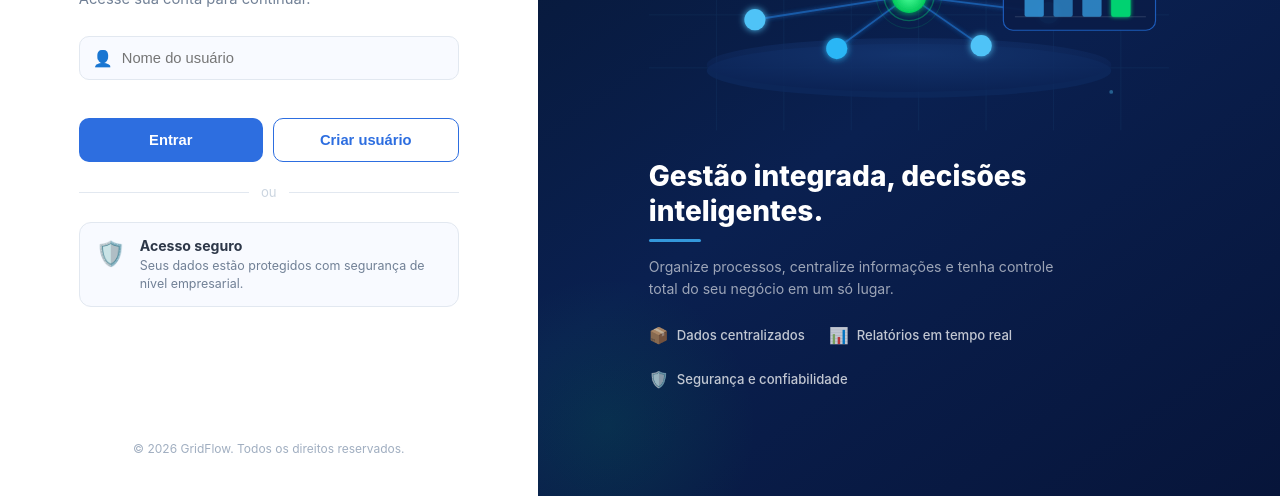
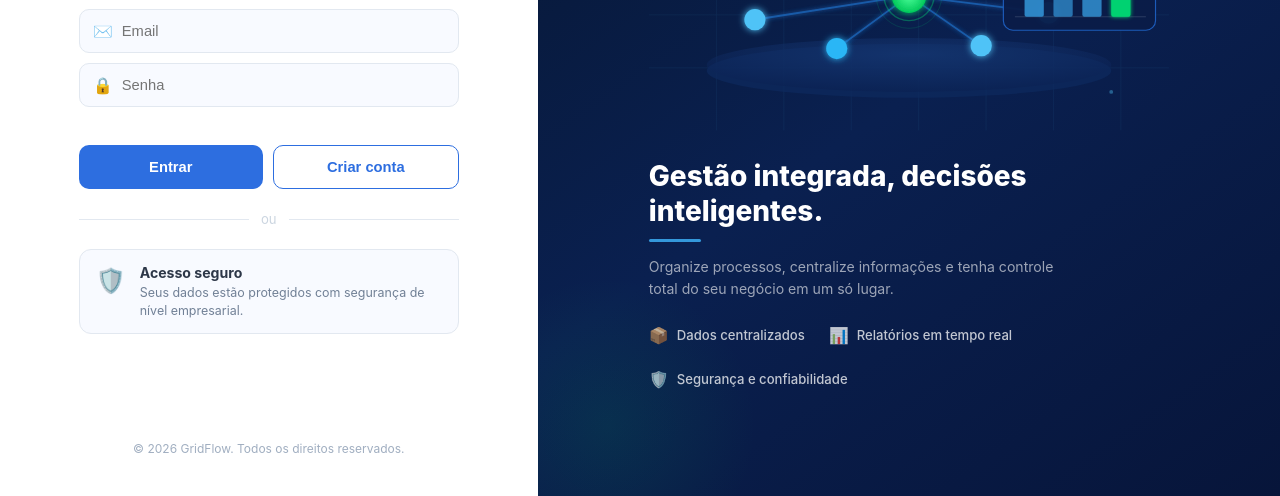
Before and after one commit to Felipe-Campos21/Gridflow.Solutions, a website: page servidor GridFlow/public/login.html in a window 1280 px wide. Shown: the part 304-800 px from the top of the page. Drawn offline with Linux system fonts and the light colour scheme; no server answers.

Commit message:
Update: altera formulário de login para usar email + senha ao invés de nome + cargo
- Login: email + senha
- Registro: email + senha + nome completo + nome da empresa
- Segue novo fluxo de autenticação (corporativo e pessoal)

Co-authored-by: Copilot <223556219+Copilot@users.noreply.github.com>

```diff
--- a/servidor GridFlow/public/login.html
+++ b/servidor GridFlow/public/login.html
@@ -22,28 +22,35 @@
       <h1 class="login-title">Bem-vindo!</h1>
       <p class="login-subtitle">Acesse sua conta para continuar.</p>
 
+      <!-- Formulário de Login (Email + Senha) -->
       <div class="login-form" id="form-login">
-        <div class="login-input-wrap" style="position:relative">
-          <span class="login-input-icon">👤</span>
-          <input type="text" id="login-input" class="login-input"
-            placeholder="Nome do usuário" autocomplete="off">
-          <div id="login-dropdown" class="login-dropdown"></div>
+        <div class="login-input-wrap">
+          <span class="login-input-icon">✉️</span>
+          <input type="email" id="login-email" class="login-input"
+            placeholder="Email" autocomplete="off" required>
+        </div>
+        <div class="login-input-wrap">
+          <span class="login-input-icon">🔒</span>
+          <input type="password" id="login-senha" class="login-input"
+            placeholder="Senha" autocomplete="off" required>
         </div>
         <div id="login-error" class="login-error"></div>
         <div class="login-btns">
           <button class="btn-entrar" id="btn-entrar">Entrar</button>
-          <button class="btn-criar" id="btn-criar-toggle">Criar usuário</button>
+          <button class="btn-criar" id="btn-criar-toggle">Criar conta</button>
         </div>
       </div>
 
-      <!-- Formulário de criar usuário (oculto por padrão) -->
+      <!-- Formulário de Registro (Email + Senha + Nome + Nome Empresa) -->
       <div class="login-form" id="form-criar" style="display:none">
-        <div class="criar-titulo">Novo usuário</div>
-        <input type="text" id="criar-nome" class="login-input" placeholder="Nome completo" style="margin-bottom:10px">
-        <input type="text" id="criar-cargo" class="login-input" placeholder="Cargo (ex: Auxiliar Contábil)" style="margin-bottom:10px">
+        <div class="criar-titulo">Nova conta</div>
+        <input type="email" id="criar-email" class="login-input" placeholder="Email" style="margin-bottom:10px" required>
+        <input type="password" id="criar-senha" class="login-input" placeholder="Senha (mín. 6 caracteres)" style="margin-bottom:10px" required>
+        <input type="text" id="criar-nome" class="login-input" placeholder="Nome completo" style="margin-bottom:10px" required>
+        <input type="text" id="criar-nome-empresa" class="login-input" placeholder="Nome da empresa" style="margin-bottom:10px" required>
         <div id="criar-error" class="login-error"></div>
         <div class="login-btns">
-          <button class="btn-entrar" id="btn-criar-salvar">Criar e Entrar</button>
+          <button class="btn-entrar" id="btn-criar-salvar">Criar conta</button>
           <button class="btn-criar" id="btn-criar-cancelar">Cancelar</button>
         </div>
       </div>
```
